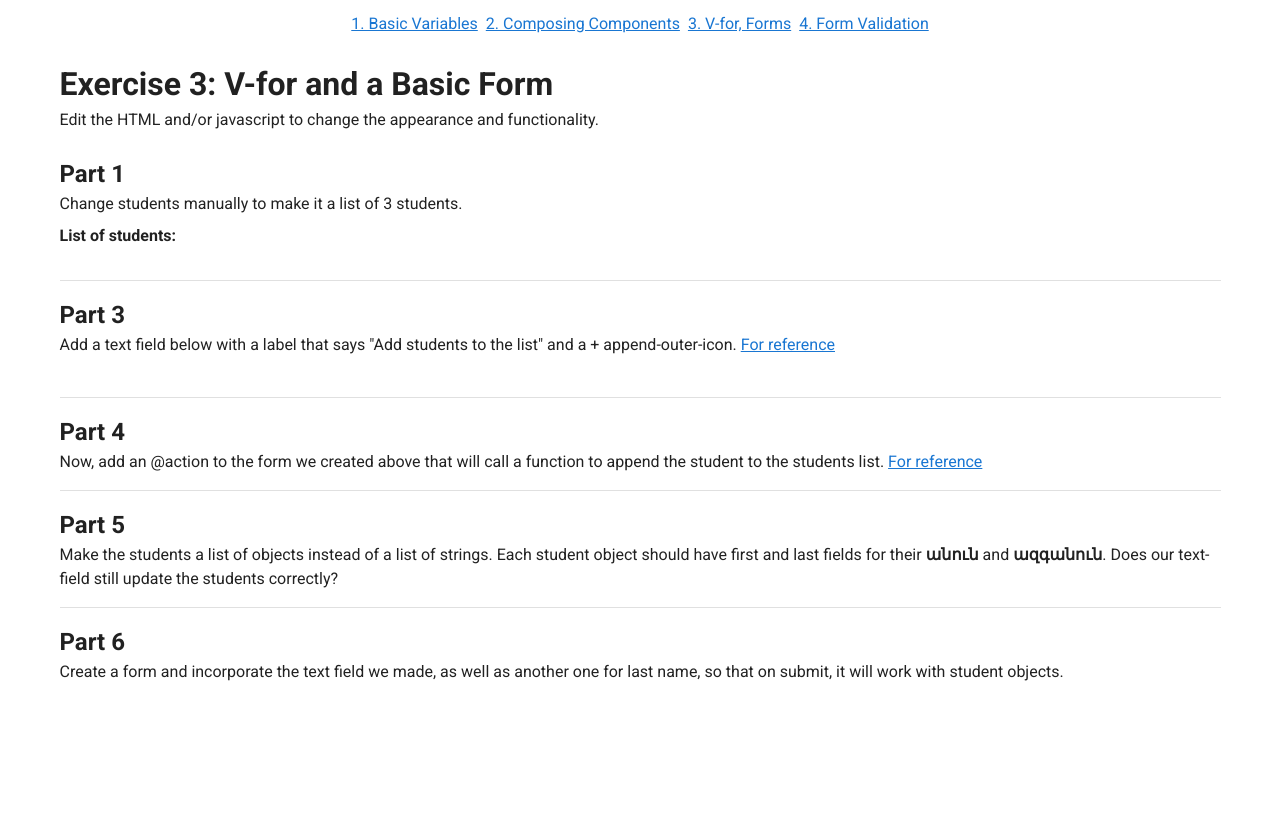
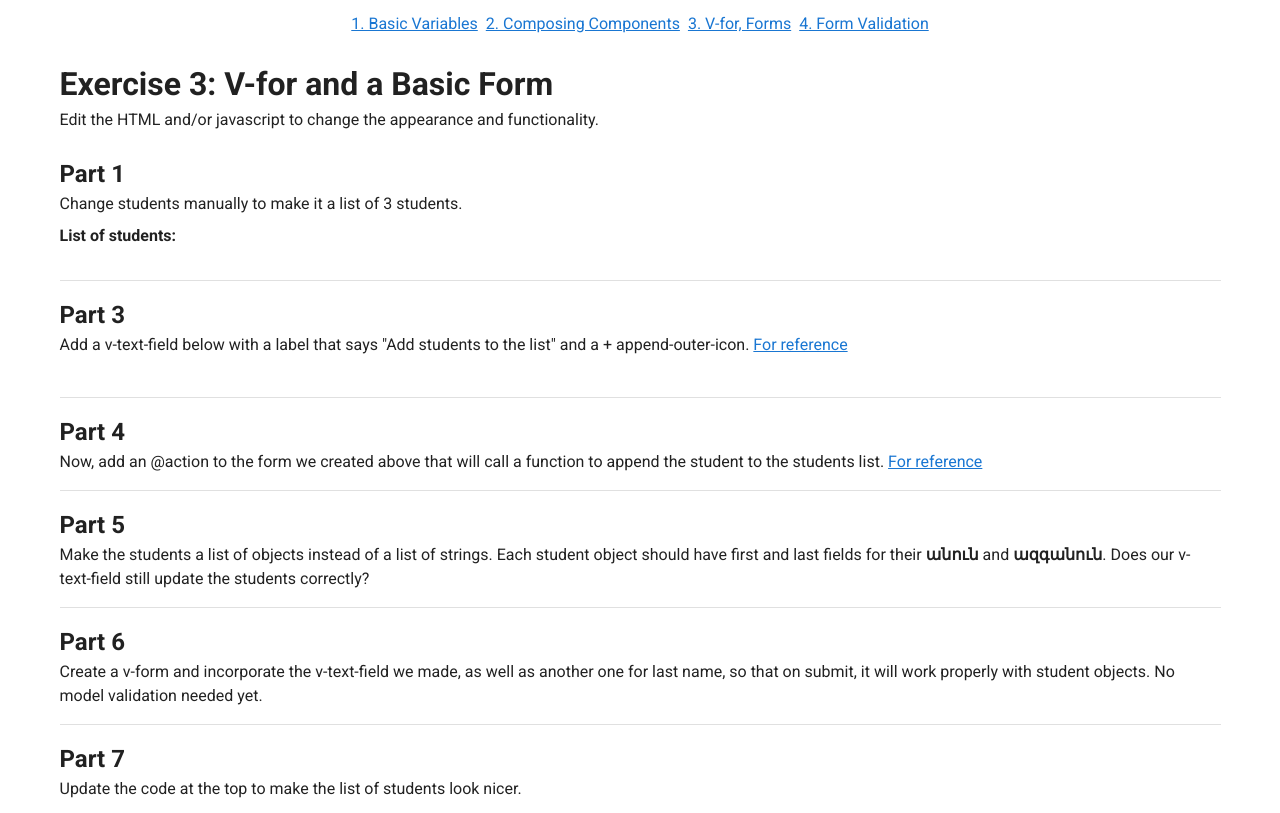
Before and after one commit to millerwassup/resvue, a Vue app: page /exercise-three in a window 1280 px wide. Built offline with nearby package versions, Linux system fonts and the light colour scheme.

Commit message:
fix exercise three

```diff
--- a/src/views/ExerciseThree.vue
+++ b/src/views/ExerciseThree.vue
@@ -31,7 +31,7 @@
     <v-row>
       <v-col cols="12">
         <h2>Part 3</h2>
-        Add a text field below with a label that says "Add students to the list" and a + append-outer-icon.
+        Add a v-text-field below with a label that says "Add students to the list" and a + append-outer-icon.
         <a href="https://vuetifyjs.com/en/components/text-fields#icons" target="_blank">For reference</a>
       </v-col>
       <v-col cols="12">
@@ -56,7 +56,7 @@
         <h2>Part 5</h2>
         Make the students a list of objects instead of a list of strings. Each student
         object should have first and last fields for their <b>անուն</b> and <b>ազգանուն</b>.
-        Does our text-field still update the students correctly?
+        Does our v-text-field still update the students correctly?
       </v-col>
     </v-row>
 
@@ -65,8 +65,17 @@
     <v-row>
       <v-col cols="12">
         <h2>Part 6</h2>
-        Create a form and incorporate the text field we made, as well as another one for last name,
-        so that on submit, it will work with student objects.
+        Create a v-form and incorporate the v-text-field we made, as well as another one for last name,
+        so that on submit, it will work properly with student objects. No model validation needed yet.
+      </v-col>
+    </v-row>
+
+    <v-divider class="my-4"/>
+
+    <v-row>
+      <v-col cols="12">
+        <h2>Part 7</h2>
+        Update the code at the top to make the list of students look nicer.
       </v-col>
     </v-row>
 
```
Also changed, not shown: src/views/ExerciseOne.vue (line endings or trailing spaces).
